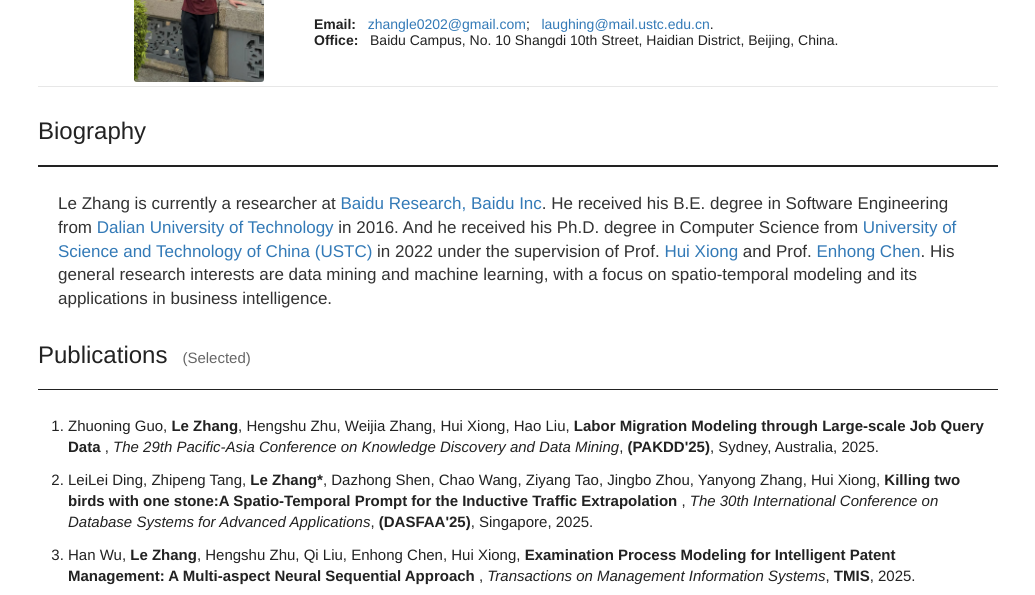
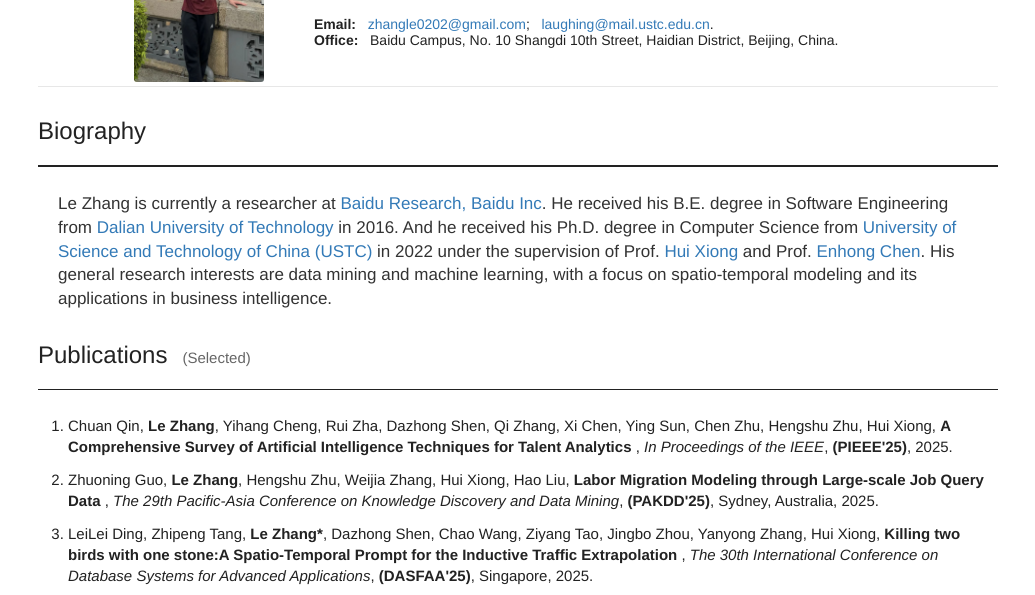
Before and after one commit to zhangle09/zhangle09.github.io, a plain HTML site: page index.html in a window 1280 px wide. Shown: the part 193-788 px from the top of the page, without its empty margins (122-1157 px from the left). Drawn offline with Linux system fonts and the light colour scheme.

Commit message:
Update index.html

```diff
--- a/index.html
+++ b/index.html
@@ -169,6 +169,7 @@
    <div class="row">
     <div class="paper_list">
      <ol style="list-style-type: decimal;">
+      <li style="margin-bottom: 12px;">Chuan Qin, <b>Le Zhang</b>, Yihang Cheng, Rui Zha, Dazhong Shen, Qi Zhang, Xi Chen, Ying Sun, Chen Zhu, Hengshu Zhu, Hui Xiong, <b> A Comprehensive Survey of Artificial Intelligence Techniques for Talent Analytics </b>, <i>In Proceedings of the IEEE</i>, <b>(PIEEE'25)</b>, 2025.</li>
       <li style="margin-bottom: 12px;">Zhuoning Guo, <b>Le Zhang</b>, Hengshu Zhu, Weijia Zhang, Hui Xiong, Hao Liu, <b> Labor Migration Modeling through Large-scale Job Query Data </b>, <i>The 29th Pacific-Asia Conference on Knowledge Discovery and Data Mining</i>, <b>(PAKDD'25)</b>, Sydney, Australia, 2025.</li>
       <li style="margin-bottom: 12px;">LeiLei Ding, Zhipeng Tang, <b>Le Zhang*</b>, Dazhong Shen, Chao Wang, Ziyang Tao, Jingbo Zhou, Yanyong Zhang, Hui Xiong, <b> Killing two birds with one stone:A Spatio-Temporal Prompt for the Inductive Traffic Extrapolation </b>, <i>The 30th International Conference on Database Systems for Advanced Applications</i>, <b>(DASFAA'25)</b>, Singapore, 2025.</li>
       <li style="margin-bottom: 12px;">Han Wu, <b>Le Zhang</b>, Hengshu Zhu, Qi Liu, Enhong Chen, Hui Xiong, <b> Examination Process Modeling for Intelligent  Patent Management: A Multi-aspect Neural Sequential Approach </b>, <i>Transactions on Management Information Systems</i>, <b>TMIS</b>, 2025.</li>
```
